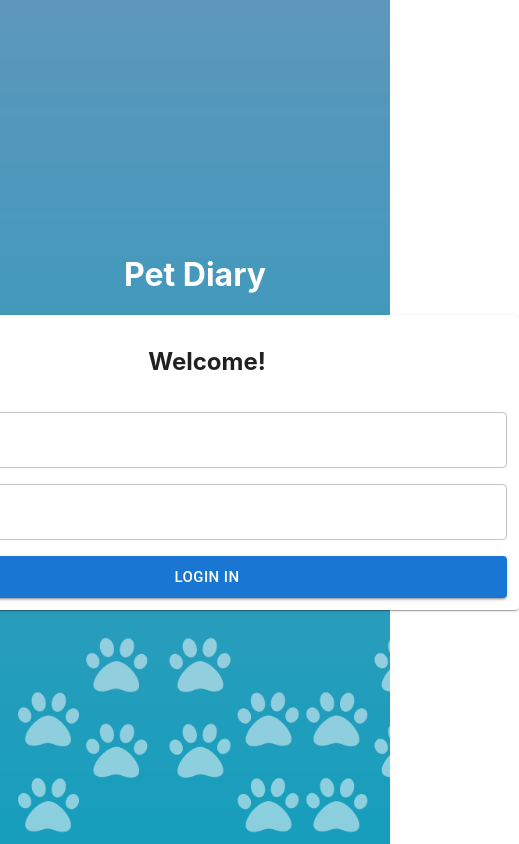
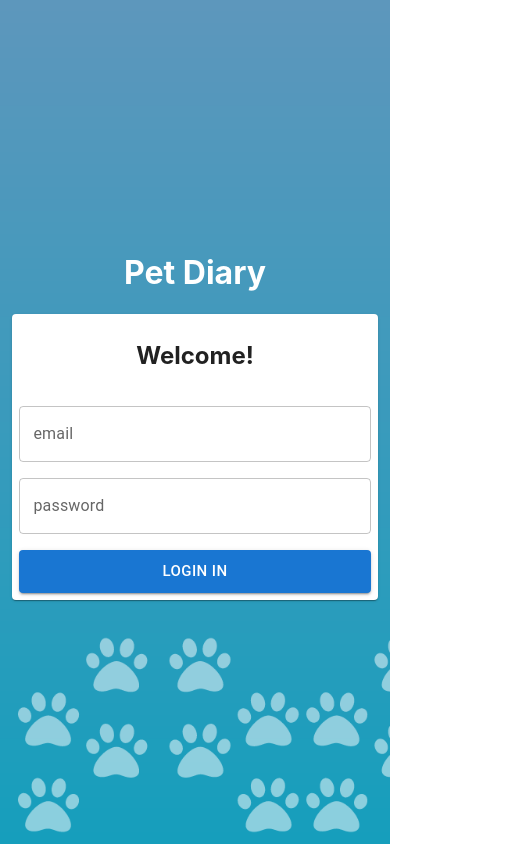
Before and after one commit to bonomiandreia/react-work, a React (Create React App) app in the folder react-works/: page / in a window 390 px wide. Shown: the whole page, 519 px wide, since content can reach past the window. Built offline with nearby package versions, Linux system fonts and the light colour scheme.

Commit message:
login responsive

```diff
--- a/react-works/src/login/App.js
+++ b/react-works/src/login/App.js
@@ -9,7 +9,11 @@ function App() {
     <div className="c-login">
       <div className="c-login__position">
         <h1>Pet Diary</h1>
-        <Card sx={{ p: '2% 2%', display: 'flex', alignItems: 'center', width: 600 }}>
+        <Card sx={{ p: '2% 2%', m: '3% 3%', display: 'flex', alignItems: 'center', width: {
+          sx: 100,
+          sm: 300,
+          md: 600,
+        }}}>
 
         <Grid container spacing={2}>
           <Grid item xs={12}>
```
